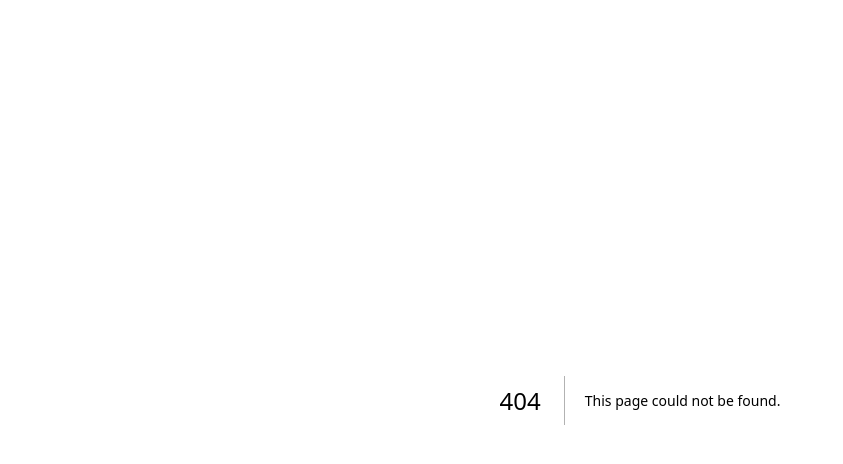
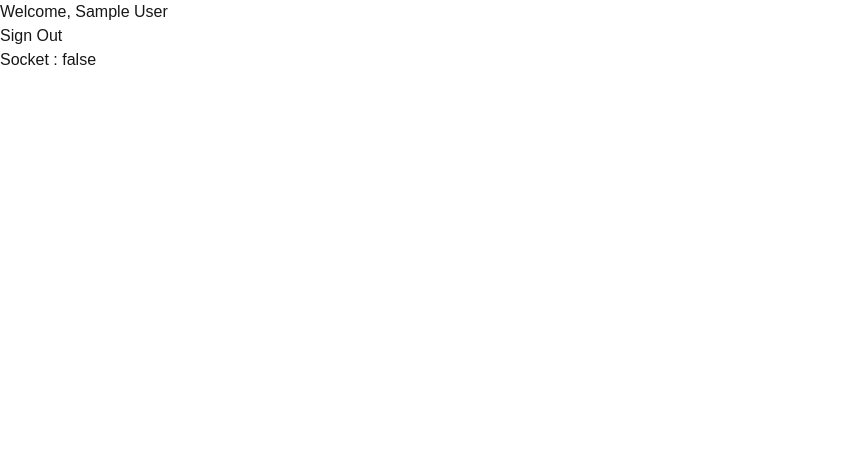
Before and after one commit to JUNED-AHMED-CHOUDHARY/notion-trello-ui, a Next.js app: page /workspace in a window 1280 px wide. Before the commit this address had no page. Shown: the top 464 px of the page, without its empty margins (0-843 px from the left). Built offline with nearby package versions, Linux system fonts and the light colour scheme; no server answers; sample sign-in values are in the browser's storage.

Commit message:
socket io frontend setup

```diff
--- a/package.json
+++ b/package.json
@@ -14,7 +14,8 @@
     "next": "15.5.3",
     "next-auth": "^4.24.11",
     "react": "19.1.0",
-    "react-dom": "19.1.0"
+    "react-dom": "19.1.0",
+    "socket.io-client": "^4.8.1"
   },
   "devDependencies": {
     "@eslint/eslintrc": "^3",
--- /dev/null
+++ b/src/app/(main)/workspace/layout.tsx
@@ -0,0 +1,12 @@
+import { authOptions } from "@/providers/auth_options";
+import SocketProvider from "@/providers/SocketProvider";
+import { getServerSession } from "next-auth";
+
+export default async function RootLayout({ children }: { children: React.ReactNode }) {
+    const session : any = await getServerSession(authOptions);
+  return (
+    <SocketProvider token={session?.user?.token}>
+      {children}
+    </SocketProvider>
+  );
+}
--- a/src/app/(main)/(auth)/login.tsx
+++ b/src/app/(main)/workspace/page.tsx
@@ -1,13 +1,23 @@
 "use client";
+import useSocket from "@/hooks/useSocket";
 import { signIn, signOut, useSession } from "next-auth/react";
+import { useEffect } from "react";
 
 export default function Login() {
   const { data: session } = useSession() as any;
+  const {isConnected, emit} = useSocket();
+  console.log(isConnected, 'issiaugsfgioted')
+
+  useEffect(() => {
+    emit('join_room', "Hello babua");
+  }, [emit]);
+
   if (session) {
     return (
       <div>
         <p>Welcome, {session.user?.name}</p>
         <button onClick={() => signOut()}>Sign Out</button>
+        <p>Socket : {isConnected ? 'true' : 'false'} </p>
       </div>
     );
   }
--- a/src/app/page.tsx
+++ b/src/app/page.tsx
@@ -1,7 +1,5 @@
-import Login from "./(main)/(auth)/login";
+import { redirect } from "next/navigation";
 
 export default function Home() {
-  return (
-    <Login />
-  );
+  redirect('/workspace');
 }
--- a/src/constants/apiEndPoints.ts
+++ b/src/constants/apiEndPoints.ts
@@ -1,3 +1,4 @@
 const baseUrl = process.env.BACKEND_API_URL!;
 
 export const providerAuthUrlApi = `${baseUrl}/auth/oauth`;
+export const getJWTTokenApiUrl = `${baseUrl}/auth/get-token`;
--- /dev/null
+++ b/src/hooks/useSocket.ts
@@ -0,0 +1,82 @@
+"use client";
+
+import { useSocketContext } from "@/providers/SocketProvider";
+import { ClientToServerEvents, ServerToClientEvents } from "@/types/socket";
+import { useCallback, useEffect, useRef } from "react";
+
+function useSocket() {
+  const { socket } = useSocketContext();
+  const listenersRef = useRef(new Map<string, Set<(...args: any[]) => void>>());
+
+  useEffect(() => {
+    return () => {
+      if (!socket) return;
+
+      for (const [event, handlers] of listenersRef.current.entries()) {
+        for (const handler of handlers) {
+          try {
+            socket.off(event as any, handler);
+          } catch (error) {
+            console.log("error while listenerref cleaning", error);
+          }
+        }
+      }
+
+      listenersRef.current.clear();
+    };
+  }, [socket]);
+
+  const on = useCallback(
+    <E extends keyof ServerToClientEvents>(event: E, handler: ServerToClientEvents[E]) => {
+      if (!socket) return () => {};
+      let handlers = listenersRef.current.get(event);
+
+      if (!handlers) {
+        handlers = new Set();
+        listenersRef.current.set(event, handlers);
+      }
+
+      if (!handlers.has(handler)) {
+        handlers.add(handler);
+        socket.on(event as any, handler);
+      }
+
+      return () => {
+        const set = listenersRef.current.get(event);
+        if (!set) return;
+        if (set.has(handler)) {
+          try {
+            socket.off(event as any, handler);
+          } catch (error) {
+            console.log("error while offing the handler", error);
+          }
+
+          set.delete(handler);
+        }
+
+        if (set.size === 0) listenersRef.current.delete(event);
+      };
+    },
+    [socket]
+  );
+
+  const once = useCallback(
+    <E extends keyof ServerToClientEvents>(event: E, handler: ServerToClientEvents[E]) => {
+      if (!socket) return;
+      socket.once(event as any, handler);
+    },
+    [socket]
+  );
+
+  const emit = useCallback(
+    <E extends keyof ClientToServerEvents>(event: E, ...args: Parameters<ClientToServerEvents[E]>) => {
+      if (!socket) return;
+      (socket as any).emit(event as string, ...args);
+    },
+    [socket]
+  );
+
+  return {on, once, emit, isConnected: !!socket?.connected};
+};
+
+export default useSocket;
--- /dev/null
+++ b/src/lib/socket.ts
@@ -0,0 +1,64 @@
+"use client"
+
+import { ClientToServerEvents, ServerToClientEvents } from "@/types/socket";
+import { io, Socket } from "socket.io-client"
+
+
+export type SocketInstance = Socket<ClientToServerEvents, ServerToClientEvents> | null;
+
+
+let socketInstance : SocketInstance = null;
+
+const namespaceSockets = new Map<string, SocketInstance>();
+export let currentToken: string | undefined;
+
+
+export function createOrGetSocket(opts: { token?: string; path?: string; url?: string }) {
+    const { token, path = "/socket.io", url = typeof window !== "undefined" ? process.env.NEXT_PUBLIC_SOCKET_URL || window.location.origin : "" } = opts;
+
+    if (!socketInstance) {
+        socketInstance = io(url, {
+            path,
+            transports: ['websocket', 'polling'],
+            autoConnect: true,
+            auth: {token},
+            reconnection: true,
+            reconnectionAttempts: Infinity,
+            reconnectionDelay: 1000,
+            reconnectionDelayMax: 10000,
+        });
+    }
+    currentToken = token;
+
+    socketInstance.on("connect", () => {
+        console.debug("socket connected", socketInstance?.id);
+    })
+
+    socketInstance.on("disconnect", (reason) => {
+        console.debug("socket disconnected", reason);
+    })
+
+    socketInstance.on("connect_error", (error) => {
+        console.log("socket connect error", error);
+    });
+
+    return socketInstance;
+}
+
+
+export function closeSocket() {
+    if (!socketInstance) return;
+    try {
+         socketInstance.removeAllListeners();
+         socketInstance.disconnect();
+    } finally {
+        socketInstance = null;
+        currentToken = undefined;
+    }
+}
+
+
+export function reCreateSocket(options: {token?: string; path?: string; url?: string}) {
+    closeSocket();
+    return createOrGetSocket(options);
+}
--- /dev/null
+++ b/src/providers/SocketProvider.tsx
@@ -0,0 +1,39 @@
+"use client"
+
+import { closeSocket, reCreateSocket, SocketInstance } from "@/lib/socket"
+import React, { createContext, useContext, useEffect, useMemo, useState } from "react";
+
+// import { Socket as IoSocket } from "socket.io-client"
+
+type ContextValue = {socket : SocketInstance};
+
+interface SocketProviderProps {
+    token: string | null;
+    children: React.ReactNode
+}
+
+const SocketContext = createContext<ContextValue>({ socket : null });
+
+export const useSocketContext = () => useContext(SocketContext);
+
+
+export default function SocketProvider({token, children}: SocketProviderProps) {
+    const memoToken = useMemo(() => typeof token === 'string' ? token : undefined, [token]);
+    const [socket, setSocket] = useState<SocketInstance>(null);
+    useEffect(() => {
+        const s = reCreateSocket({ token: memoToken });
+        if (!s.connected) s.connect();
+        setSocket(s);
+
+
+        return () => {
+            closeSocket();
+            setSocket(null);
+        }
+
+    }, [memoToken]);
+
+    return <SocketContext.Provider value={{socket}}>
+        {children}
+    </SocketContext.Provider>
+}
--- a/src/providers/auth_options.ts
+++ b/src/providers/auth_options.ts
@@ -1,4 +1,4 @@
-import { providerAuthUrlApi } from "@/constants/apiEndPoints";
+import { getJWTTokenApiUrl, providerAuthUrlApi } from "@/constants/apiEndPoints";
 import axios from "axios";
 import { NextAuthOptions } from "next-auth";
 import GithubProvider from "next-auth/providers/github";
@@ -22,6 +22,11 @@ export const authOptions: NextAuthOptions = {
       const taken : any = token;
       if (user) {
         taken.user = user;
+        const {data} = await axios.post(getJWTTokenApiUrl, {
+          email: taken?.user?.email,
+          name: taken?.user?.name,
+        });
+        taken.user.token = data.token;
         // token.role
       }
       if (account) {
@@ -51,10 +56,12 @@ export const authOptions: NextAuthOptions = {
         objToSend[objToSendKey] = account[accountKey];
       })
       try {
-          await axios.post(providerAuthUrlApi, {
+          const {data} = await axios.post(providerAuthUrlApi, {
             user,
             account : objToSend,
           });
+
+          return data?.data;
 
       } catch (error) {
         console.log(error, "error while signIn");
--- /dev/null
+++ b/src/types/socket.ts
@@ -0,0 +1,14 @@
+// /types/socket.ts
+export type ClientToServerEvents = {
+  join_room: (roomId: string) => void;
+  leave_room: (roomId: string) => void;
+  send_message: (payload: { roomId: string; text: string }, cb?: (ack: { ok: boolean; id?: string }) => void) => void;
+  // add other client->server events here
+};
+
+export type ServerToClientEvents = {
+  new_message: (msg: { id: string; text: string; userId?: string; createdAt?: string }) => void;
+  server_error: (err: string) => void;
+  joined: (roomId: string, meta?: any) => void;
+  // add other server->client events here
+};
```
